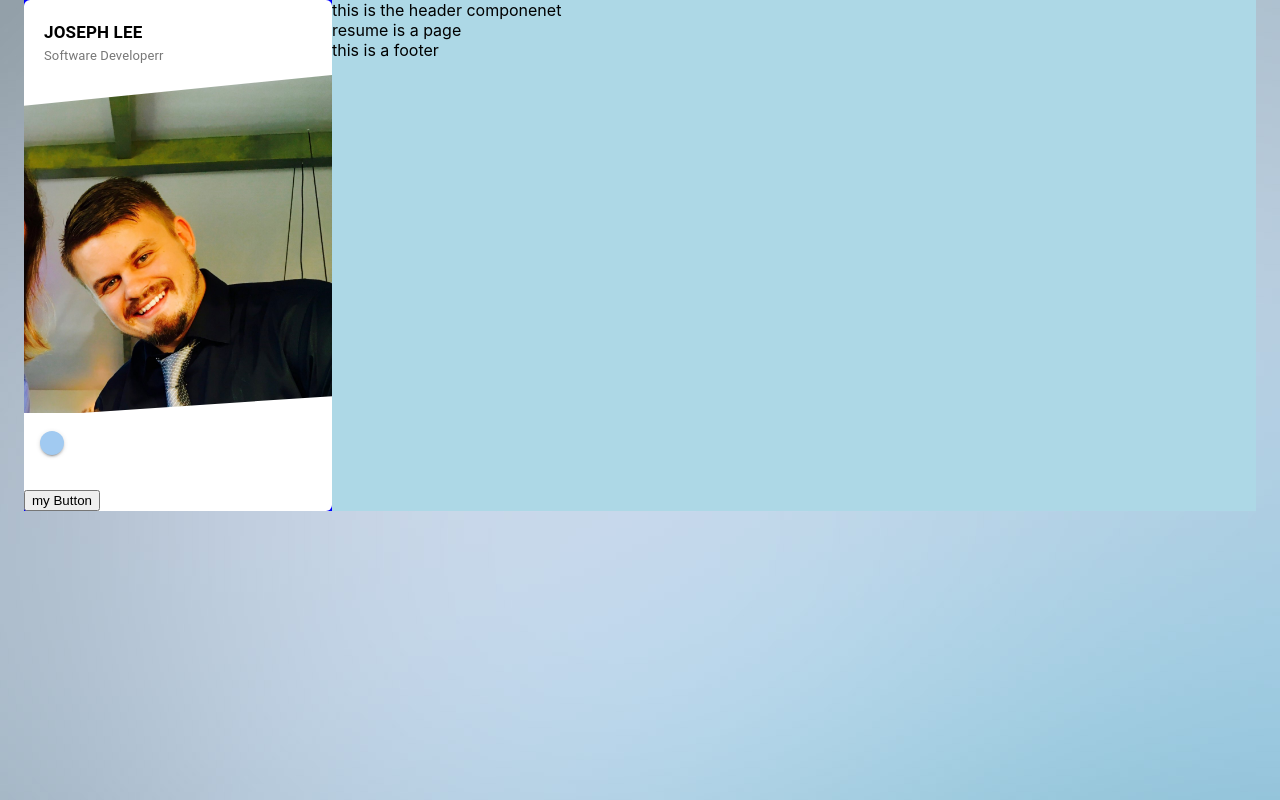
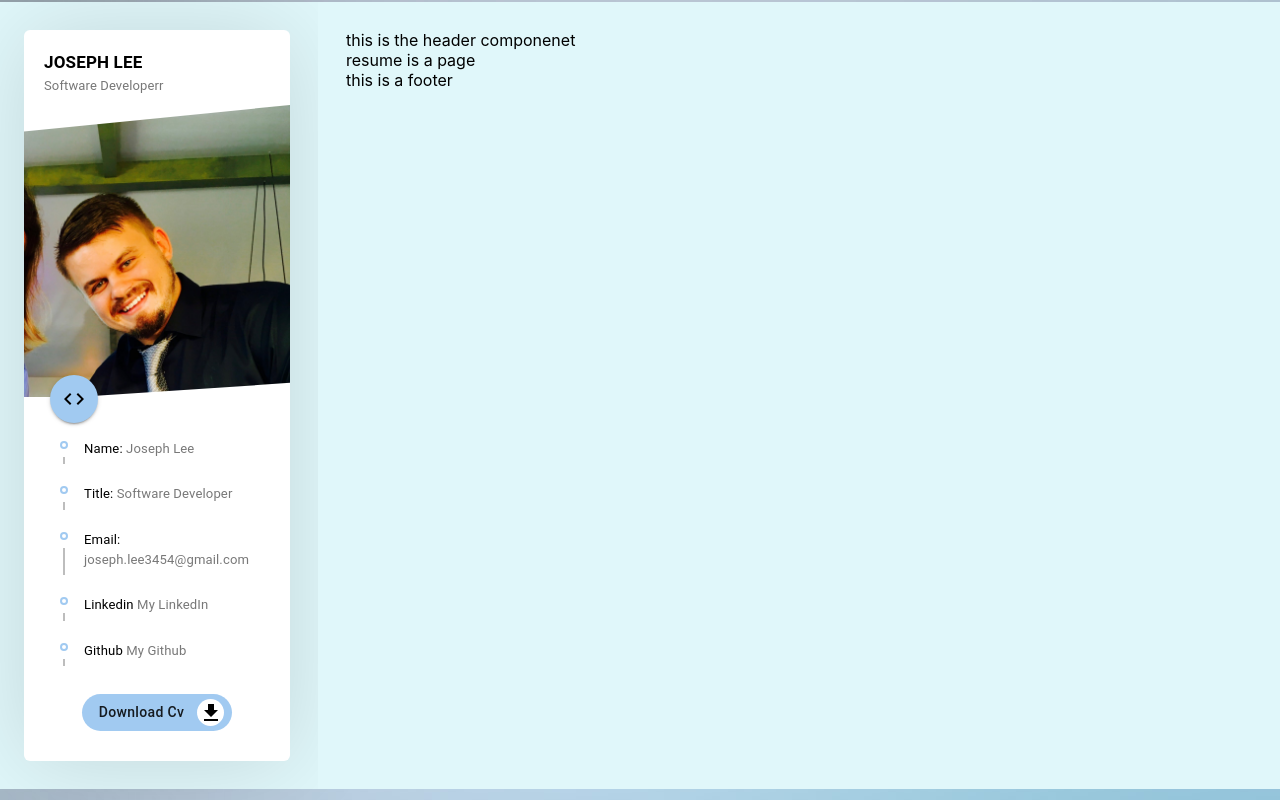
Before and after one commit to josephlee3454/resume-portfolio-2, a React (Create React App) app: page / in a window 1280 px wide. Built offline with nearby package versions, Linux system fonts and the light colour scheme.

Commit message:
finished profile

```diff
--- a/src/App.css
+++ b/src/App.css
@@ -2,4 +2,27 @@
   --main-color: #A1CAF1;
   --secondary-color: 	#000000;
   --line-color: #848482;
+  --profile-btn: #90caf9;
 }
+
+/*
+margins */
+
+.top_60 {
+  margin-top: 30px !important;
+}
+
+@media (max-width: 991px){
+  .top_60{
+    margin-top: 30px !important;
+  }
+}
+
+
+
+
+.container_shadow{
+  box-shadow: 0px 2px 92px 0px rgba(0,0, 0, 0.13);
+  -webkit-box-shadow:  0px 2px 92px 0px rgba(0,0, 0, 0.13);
+  -moz-box-shadow:  0px 2px 92px 0px rgba(0,0, 0, 0.13);
+}
--- a/src/App.js
+++ b/src/App.js
@@ -11,12 +11,12 @@ import {BrowserRouter as Router, Switch, Route} from 'react-router-dom'
 
 function App() {
   return (
-    <Container>
-      <Grid container>
-        <Grid  item xs={12} sm={12} md={4} lg={3} style={{backgroundColor: 'blue'}} >
+    <Container className={'top_60'}>
+      <Grid container spacing={7}>
+        <Grid  item xs={12} sm={12} md={4} lg={3} style={{backgroundColor: '#e0f7fa'}} >
           <Profile />
         </Grid>
-        <Grid item xs style={{backgroundColor: 'lightblue'}}>
+        <Grid item xs style={{backgroundColor: '#e0f7fa'}}>
           <Header />
           <Router>
             <Switch>
--- /dev/null
+++ b/src/componenets/Button/Button.css
@@ -0,0 +1,45 @@
+
+.custom_btn{
+
+    background-color: var(--main-color)!important;
+    font-size: 12px !important;
+    font-weight: 500 !important;
+    border: 0!important;
+    border-radius: 50px !important;
+    padding: 1px 12px !important;
+    line-height: 35px !important;
+    min-width: 100px !important;
+    outline: none !important;
+}
+
+
+
+.custom_btn .btn_icon_container{
+    background-color: white !important;
+    color: black !important;
+    border-radius: 50px !important;
+    height: 27px !important;
+    width: 27px !important;
+    line-height: 35px !important;
+    text-align: center !important;
+    display: flex !important;
+    align-items: center !important;
+    justify-content: center !important;
+
+}
+.custom_btn .btn_icon_container > .MuiSvgIcopn-root{
+    font-size: 16 !important
+
+}
+
+
+.custom_btn .btn_text{
+
+
+    font-size: 14px !important;
+    text-transform: none !important;
+    text-align: center;
+    width: 100%;
+    margin-right: 5px;
+    margin-left: 5px;
+}
--- /dev/null
+++ b/src/componenets/Button/Button.js
@@ -0,0 +1,15 @@
+import React from 'react'
+import { Button } from '@material-ui/core'
+import './Button.css'
+
+const CustomButton = ({text, icon}) => {
+    return (
+    <Button
+        className='custom_btn'
+        endIcon={icon ? (<div className="btn_icon_container">{icon}</div>):null
+    }><span className='btn_text'> {text}</span>
+    </Button>
+    )
+}
+
+export default CustomButton
--- a/src/componenets/Profile/Profile.css
+++ b/src/componenets/Profile/Profile.css
@@ -36,3 +36,39 @@
     width: 100%;
 
 }
+
+/* info */
+.profile_information {
+    top: 0;
+    left: 0;
+    margin: -40px 10px 30px;
+}
+
+
+.profile_information .timeline .timeline_content {
+     margin-top: 2px;
+     margin-bottom: 12px;
+}
+
+.timelineItem_text {
+    font-size: 13.1px !important;
+    color: #787878;
+    font-weight: 400;
+    text-decoration: none;
+}
+
+.timelineItem_text > span{
+    color: #000000;
+    font-weight: 400;
+}
+a{
+    text-decoration: none;
+    color: #787878;
+}
+.profile .button_container{
+    width: 100%;
+    display: 'flex' !important;
+    justify-content: center !important;
+    margin-top: 10px;
+    /* margin-left: 40px; */
+}
--- a/src/componenets/Profile/Profile.js
+++ b/src/componenets/Profile/Profile.js
@@ -1,21 +1,41 @@
 import { Typography } from '@material-ui/core'
 import React from 'react'
-import CustomTimeline from  "../Timeline/Timeline"
+import CustomTimeline ,{CustomTimelineseperator}from  "../Timeline/Timeline"
+import CodeIcon from '@material-ui/icons/Code';
+
+import resumeData from '../../utils/resumeData'
+import TimelineItem from '@material-ui/lab/TimelineItem';
+import TimelineContent from '@material-ui/lab/TimelineContent';
+import './Profile.css'
+import joe from '../assets/images/joeprofile.jpg'
+import { Timeline } from '@material-ui/icons';
+import CustomButton from '../Button/Button'
+import GetAppIcon from '@material-ui/icons/GetApp';
+// import EmailIcon from '@material-ui/icons/Email';
 
 
-import resumeData from '../../utils/resumeData'
+const CustomTimelineItem= ({title,text,link}) => (
+    <TimelineItem className="timeline_content">
+        <CustomTimelineseperator />
+            <TimelineContent>
 
+                    {link ? (<Typography className="timelineItem_text"><span>{title}</span>{" "}
+                    <a href={link} target='_blank'>{text}
+                    </a></Typography>
+                    ) : (
+                    <Typography className="timelineItem_text" ><span>{title}</span> {text}</Typography>
 
-
-import './Profile.css'
-import joe from '../assets/images/joeprofile.jpg'
+                )}
+            </TimelineContent>
+    </TimelineItem>
+)
 
 const Profile = () => {
     return (
         <div className='profile container_shadow'>
             <div className='profile_name'>
             <Typography className="name">{resumeData.name}</Typography>
-                <Typography className="title">{resumeData.title}r</Typography>
+            <Typography className="title">{resumeData.title}r</Typography>
 
             </div>
             <figure className='profile_image'>
@@ -23,10 +43,22 @@ const Profile = () => {
 
             </figure>
             <div className='profile_information'>
-                <CustomTimeline />
+                <CustomTimeline icon={<CodeIcon />}>
+                <CustomTimelineItem title="Name:" text={resumeData.name}/>
+                <CustomTimelineItem title="Title:" text={resumeData.title}/>
+                <CustomTimelineItem title="Email:" text={resumeData.email}/>
 
-                <br/>
-                <button>my Button</button>
+
+                {Object.keys(resumeData.socials).map((key) => (
+                    <CustomTimelineItem title={key} text={resumeData.socials[key].text} link={resumeData.socials[key].link}  />
+
+                ))}
+                </CustomTimeline >
+
+                <div  className="button_container" style={{display: 'flex'}}>
+                   <CustomButton text={"Download Cv"} icon={<GetAppIcon/>} />
+                </div>
+
             </div>
         </div>
     )
--- a/src/componenets/Timeline/Timeline.js
+++ b/src/componenets/Timeline/Timeline.js
@@ -6,7 +6,7 @@ import TimelineConnector from '@material-ui/lab/TimelineConnector';
 import TimelineContent from '@material-ui/lab/TimelineContent';
 import TimelineDot from '@material-ui/lab/TimelineDot';
 import { Typography } from '@material-ui/core';
-import CodeIcon from '@material-ui/icons/Code';
+// import CodeIcon from '@material-ui/icons/Code';
 import './Timeline.css'
 
 
--- a/src/utils/resumeData.js
+++ b/src/utils/resumeData.js
@@ -1,4 +1,5 @@
 import LinkedInIcon from '@material-ui/icons/LinkedIn';
+import GitHubIcon from '@material-ui/icons/GitHub';
 
 
 
@@ -12,20 +13,15 @@ export default {
     phone: "760-689-5248",
 
     socials: {
-        linkedin: {
+        Linkedin: {
             link: 'www.linkedin.com/in/joseph-lee-600599b9',
-            text: 'LinkedIn',
+            text: 'My LinkedIn',
             Icon: <LinkedInIcon/>
         },
-        github: {
-            link: 'www.linkedin.com/in/joseph-lee-600599b9',
-            text: 'github',
-            Icon: <LinkedInIcon/>
-        },
-        linkedin: {
-            link: 'www.linkedin.com/in/joseph-lee-600599b9',
-            text: 'LinkedIn',
-            Icon: <LinkedInIcon/>
+        Github: {
+            link: 'https://github.com/josephlee3454?tab=repositories',
+            text: 'My Github',
+            Icon: <GitHubIcon/>
         }
 
     }
```
Also changed, not shown: 1 other file (tests, documents, lock files or other folders).
